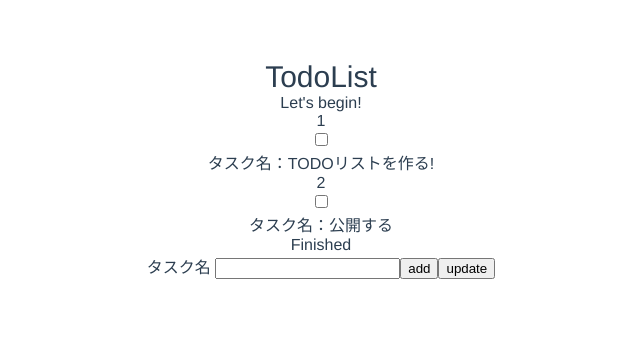
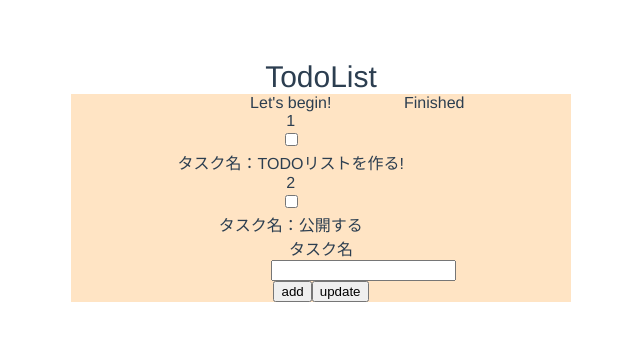
Before and after one commit to oribe1115/Todo-list, a Vue app: page / in a window 1280 px wide. Shown: the top 340 px of the page, without its empty margins (319-959 px from the left). Built offline with nearby package versions, Linux system fonts and the light colour scheme.

Commit message:
大体のレイアウトを作った（色は範囲を認識するためだけ）

```diff
--- a/src/components/TodoList.css
+++ b/src/components/TodoList.css
@@ -1,3 +1,27 @@
+.body {
+    display: flex;
+    flex-direction: column;
+    width: 100%;
+    align-items: center;
+}
+
 .title {
     font-size: 30px;
 }
+
+.main {
+    display: flex;
+    flex-direction: column;
+    align-items: center;
+    width: 500px;
+    background-color: bisque;
+}
+
+.list {
+    display: flex;
+    flex-direction: row;
+}
+
+.for-change{
+    width: 100px;
+}
--- a/src/components/TodoList.vue
+++ b/src/components/TodoList.vue
@@ -1,7 +1,11 @@
 <template>
-    <div>
+    <div class="body">
         <div class="title">TodoList</div>
 
+
+        <div class="main">
+
+            <div class="list">
                 <div class="unfinished">
                     <div class="category-message">Let's begin!</div>
                     <div v-for="item in items" :key="item.id">
@@ -25,14 +29,19 @@
                         </div>
                     </div>
                 </div>
+            </div>
 
 
+            <div class="for-change">
                 <label for>
                     タスク名
                     <input type="text" v-model="newItemName">
                 </label>
                 <button @click="addItem">add</button>
                 <button @click="update">update</button>
+            </div>
+
+        </div>
     </div>
 
 </template>
```
Lines whose indentation alone changed are shown as unchanged.
